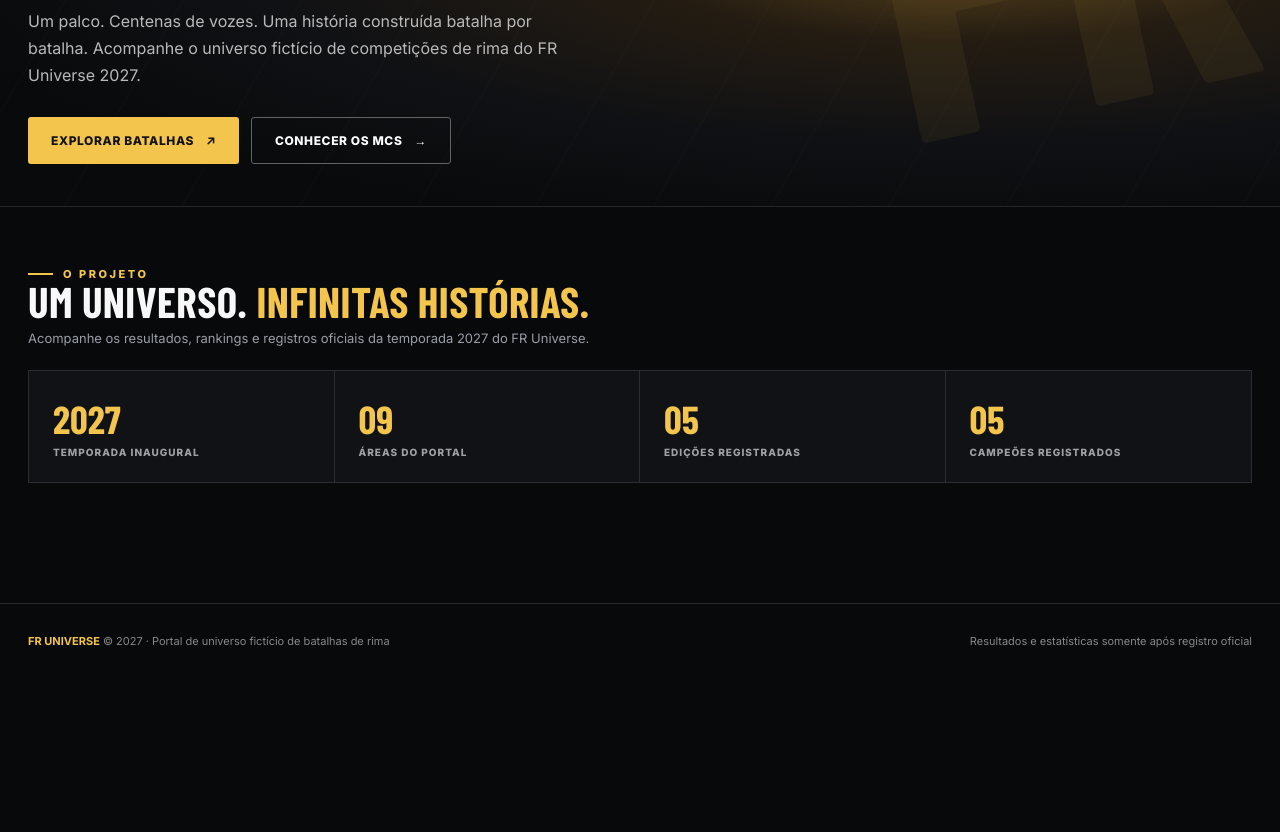
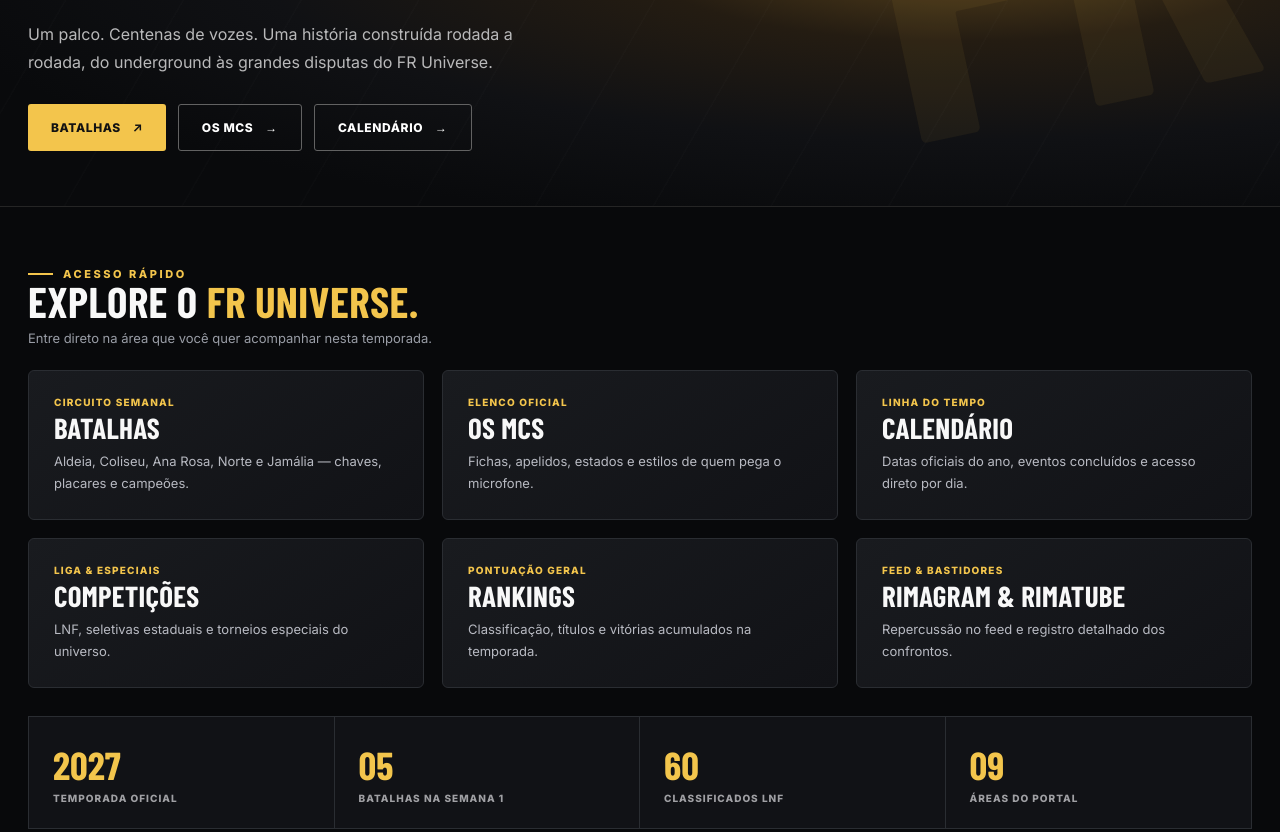
Before and after one commit to nicolasniss112-ui/FR-UNIVERSE, a plain HTML site: page index.html in a window 1280 px wide. Shown: the part 369-1201 px from the top of the page. Before the commit the page ends 1047 px from the top, so only its background shows below. Drawn offline with nearby package versions, Linux system fonts and the light colour scheme; a web font is replaced by a local one.

Commit message:
Update index.html

```diff
--- a/index.html
+++ b/index.html
@@ -14,12 +14,13 @@
   <section class="hero">
     <div class="heroart" aria-hidden="true">FR</div>
     <div class="container">
-      <div class="eyebrow">Bem-vindo à nova era do freestyle</div>
+      <div class="eyebrow">Temporada 2027 · Universo do Freestyle</div>
       <h1>O UNIVERSO<br>É DA <span>RIMA.</span></h1>
-      <p>Um palco. Centenas de vozes. Uma história construída batalha por batalha. Acompanhe o universo fictício de competições de rima do FR Universe 2027.</p>
+      <p>Um palco. Centenas de vozes. Uma história construída rodada a rodada, do underground às grandes disputas do FR Universe.</p>
       <div class="actions">
-        <a class="btn" href="batalhas.html">Explorar batalhas <span>↗</span></a>
-        <a class="btn secondary" href="mcs.html">Conhecer os MCs <span>→</span></a>
+        <a class="btn" href="batalhas.html">Batalhas <span>↗</span></a>
+        <a class="btn secondary" href="mcs.html">Os MCs <span>→</span></a>
+        <a class="btn secondary" href="calendario.html">Calendário <span>→</span></a>
       </div>
     </div>
   </section>
@@ -28,16 +29,50 @@
     <section class="section">
       <div class="sectionhead">
         <div>
-          <div class="eyebrow">O projeto</div>
-          <h2>UM UNIVERSO. <span class="accent">INFINITAS HISTÓRIAS.</span></h2>
-          <p>Acompanhe os resultados, rankings e registros oficiais da temporada 2027 do FR Universe.</p>
+          <div class="eyebrow">Acesso rápido</div>
+          <h2>EXPLORE O <span class="accent">FR UNIVERSE.</span></h2>
+          <p>Entre direto na área que você quer acompanhar nesta temporada.</p>
         </div>
       </div>
+
+      <div class="grid" style="margin-bottom:28px">
+        <a href="batalhas.html" class="card cardpad">
+          <div class="kicker">Circuito semanal</div>
+          <h3 style="margin:6px 0 8px">BATALHAS</h3>
+          <p style="color:#b8bac2;font-size:13px;margin:0">Aldeia, Coliseu, Ana Rosa, Norte e Jamália — chaves, placares e campeões.</p>
+        </a>
+        <a href="mcs.html" class="card cardpad">
+          <div class="kicker">Elenco oficial</div>
+          <h3 style="margin:6px 0 8px">OS MCS</h3>
+          <p style="color:#b8bac2;font-size:13px;margin:0">Fichas, apelidos, estados e estilos de quem pega o microfone.</p>
+        </a>
+        <a href="calendario.html" class="card cardpad">
+          <div class="kicker">Linha do tempo</div>
+          <h3 style="margin:6px 0 8px">CALENDÁRIO</h3>
+          <p style="color:#b8bac2;font-size:13px;margin:0">Datas oficiais do ano, eventos concluídos e acesso direto por dia.</p>
+        </a>
+        <a href="competicoes.html" class="card cardpad">
+          <div class="kicker">Liga & especiais</div>
+          <h3 style="margin:6px 0 8px">COMPETIÇÕES</h3>
+          <p style="color:#b8bac2;font-size:13px;margin:0">LNF, seletivas estaduais e torneios especiais do universo.</p>
+        </a>
+        <a href="rankings.html" class="card cardpad">
+          <div class="kicker">Pontuação geral</div>
+          <h3 style="margin:6px 0 8px">RANKINGS</h3>
+          <p style="color:#b8bac2;font-size:13px;margin:0">Classificação, títulos e vitórias acumulados na temporada.</p>
+        </a>
+        <a href="rimagram.html" class="card cardpad">
+          <div class="kicker">Feed & bastidores</div>
+          <h3 style="margin:6px 0 8px">RIMAGRAM & RIMATUBE</h3>
+          <p style="color:#b8bac2;font-size:13px;margin:0">Repercussão no feed e registro detalhado dos confrontos.</p>
+        </a>
+      </div>
+
       <div class="stats">
-        <div class="stat"><b>2027</b><small>Temporada inaugural</small></div>
+        <div class="stat"><b>2027</b><small>Temporada oficial</small></div>
+        <div class="stat"><b>05</b><small>Batalhas na Semana 1</small></div>
+        <div class="stat"><b>60</b><small>Classificados LNF</small></div>
         <div class="stat"><b>09</b><small>Áreas do portal</small></div>
-        <div class="stat"><b>05</b><small>Edições registradas</small></div>
-        <div class="stat"><b>05</b><small>Campeões registrados</small></div>
       </div>
     </section>
   </main>
```
